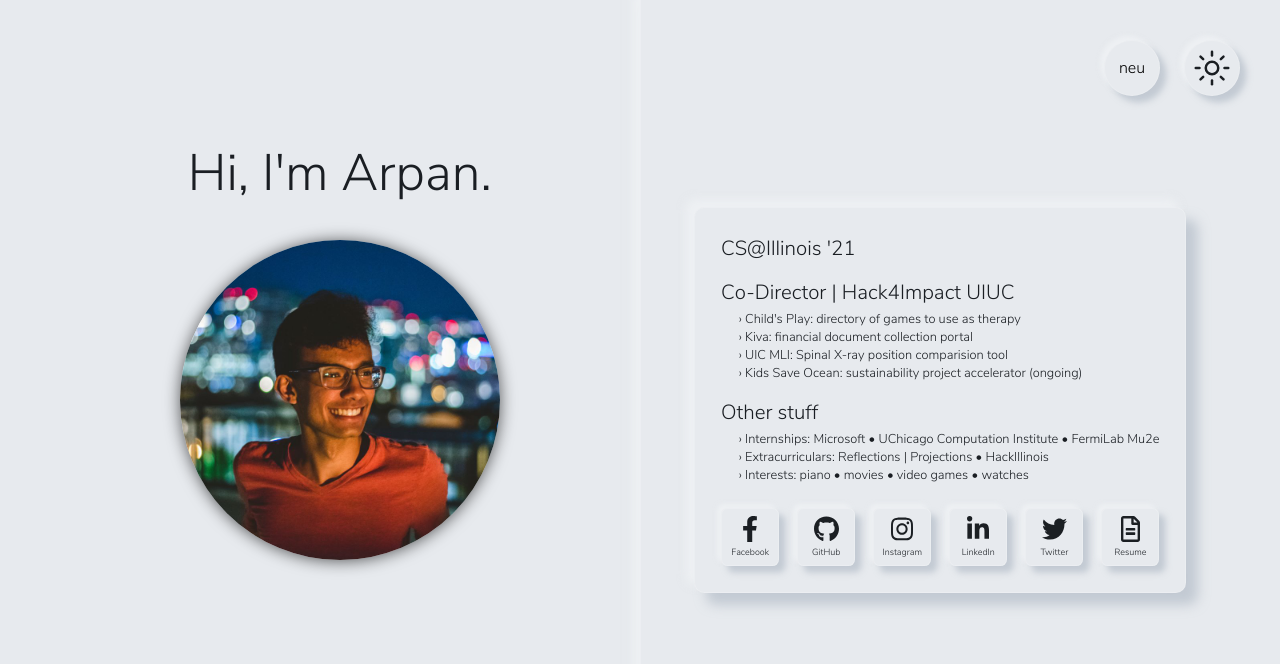
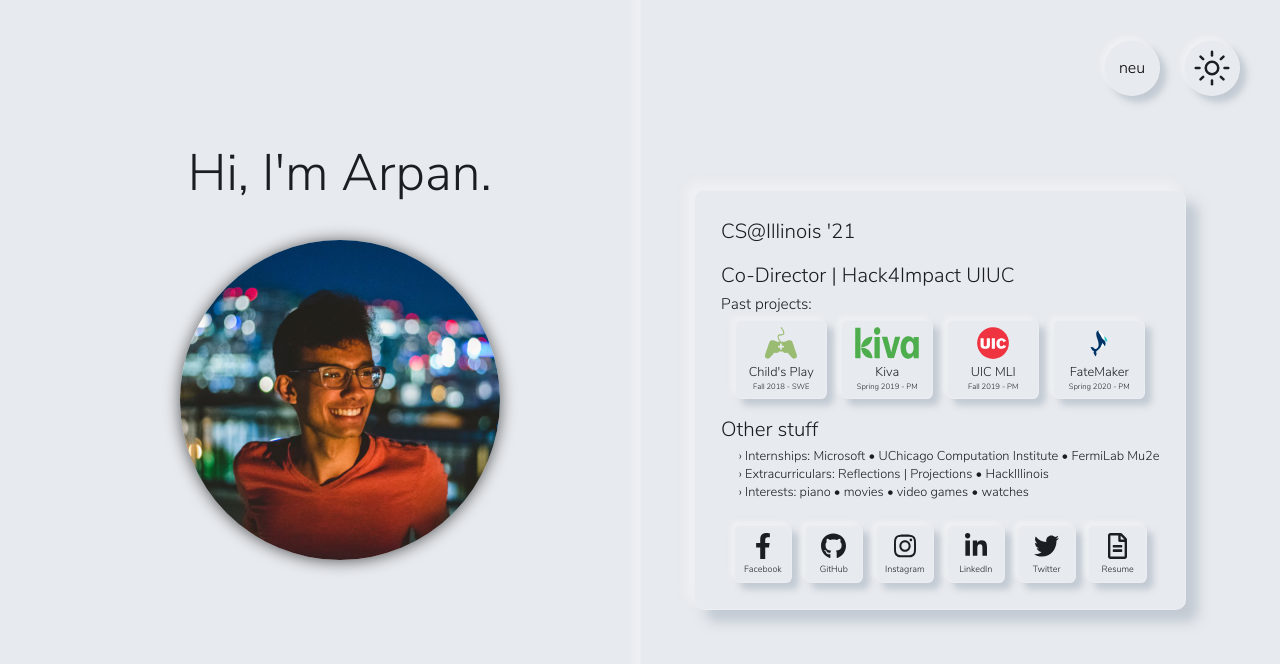
Before and after one commit to arpanlaha/arpanlaha.com, a Gatsby site: page / in a window 1280 px wide. Built offline with nearby package versions, Linux system fonts and the light colour scheme; Gatsby itself is replaced by a stand-in of ours.

Commit message:
update h4i projects

```diff
--- /dev/null
+++ b/src/components/H4IProject.tsx
@@ -0,0 +1,24 @@
+import React, { ReactElement } from "react";
+
+type H4IProjectProps = {
+  href: string;
+  icon: string;
+  project: string;
+  description: string;
+};
+
+export default function H4IProject(props: H4IProjectProps): ReactElement {
+  const { href, icon, project, description } = props;
+  return (
+    <a
+      className="h4i-project"
+      href={href}
+      target="_blank"
+      rel="noopener noreferrer"
+    >
+      <img src={icon} alt={project} />
+      <span>{project}</span>
+      <sub>{description}</sub>
+    </a>
+  );
+}
--- a/src/components/index.ts
+++ b/src/components/index.ts
@@ -1,4 +1,5 @@
+import H4IProject from "./H4IProject";
 import Head from "./Head";
 import Social from "./Social";
 
-export { Head, Social };
+export { H4IProject, Head, Social };
--- a/src/pages/index.tsx
+++ b/src/pages/index.tsx
@@ -1,31 +1,38 @@
 import React, { ReactElement, useEffect, useState } from "react";
-import { Head, Social } from "../components";
+import { H4IProject, Head, Social } from "../components";
 import Img, { FluidObject } from "gatsby-image";
 import { graphql } from "gatsby";
 
+import childsPlay from "../images/childs-play.svg";
 import facebook from "../images/facebook.svg";
+import fateMaker from "../images/fatemaker.svg";
 import file from "../images/file.svg";
 import github from "../images/github.svg";
+import kiva from "../images/kiva.svg";
 import instagram from "../images/instagram.svg";
 import linkedin from "../images/linkedin.svg";
 import moon from "../images/moon.svg";
 import sun from "../images/sun.svg";
 import twitter from "../images/twitter.svg";
+import uic from "../images/uic.svg";
 
 import "../styles/main.scss";
 
+interface FluidImage {
+  childImageSharp: {
+    fluid: FluidObject;
+  };
+}
+
 interface HomeProps {
   data: {
-    main: {
-      childImageSharp: {
-        fluid: FluidObject;
-      };
-    };
+    main: FluidImage;
   };
 }
 
 export default function Home(props: HomeProps): ReactElement {
   const { data } = props;
+  const { main } = data;
   const [light, setLight] = useState(true);
   const [neu, setNeu] = useState(true);
 
@@ -116,7 +123,7 @@ export default function Home(props: HomeProps): ReactElement {
             <div className="main-image-container">
               <Img
                 className="main-image"
-                fluid={data.main.childImageSharp.fluid}
+                fluid={main.childImageSharp.fluid}
                 alt="Arpan Laha"
                 backgroundColor
               />
@@ -127,22 +134,40 @@ export default function Home(props: HomeProps): ReactElement {
           <div className="about">
             <div className="about-text">
               <div className="about-text-section">
-                <p>CS@Illinois '21</p>
+                <h1>CS@Illinois '21</h1>
               </div>
               <div className="about-text-section">
-                <p>Co-Director | Hack4Impact UIUC</p>
-                <ul>
-                  <li>Child's Play: directory of games to use as therapy</li>
-                  <li>Kiva: financial document collection portal</li>
-                  <li>UIC MLI: Spinal X-ray position comparision tool</li>
-                  <li>
-                    Kids Save Ocean: sustainability project accelerator
-                    (ongoing)
-                  </li>
-                </ul>
+                <h1>Co-Director | Hack4Impact UIUC</h1>
+                <h2>Past projects:</h2>
+                <div className="h4i-projects">
+                  <H4IProject
+                    href="https://github.com/hack4impact-uiuc/childs-play-tool"
+                    icon={childsPlay}
+                    project="Child's Play"
+                    description="Fall 2018 - SWE"
+                  />
+                  <H4IProject
+                    href="https://github.com/hack4impact-uiuc/kiva-portfolio-tool"
+                    icon={kiva}
+                    project="Kiva"
+                    description="Spring 2019 - PM"
+                  />
+                  <H4IProject
+                    href="https://github.com/hack4impact-uiuc/mli-client"
+                    icon={uic}
+                    project="UIC MLI"
+                    description="Fall 2019 - PM"
+                  />
+                  <H4IProject
+                    href="https://github.com/hack4impact-uiuc/kids-save-ocean"
+                    icon={fateMaker}
+                    project="FateMaker"
+                    description="Spring 2020 - PM"
+                  />
+                </div>
               </div>
               <div className="about-text-section">
-                <p>Other stuff</p>
+                <h1>Other stuff</h1>
                 <ul>
                   <li>
                     Internships: Microsoft • UChicago Computation Institute •
--- a/src/styles/common.scss
+++ b/src/styles/common.scss
@@ -37,7 +37,7 @@ $transparent: hsla(0, 0, 0, 0);
 
 @mixin neu {
   border-style: solid;
-  border-width: 1px;
+  border-width: 0.2vmin;
   transition: border-color 0.5s, box-shadow 0.5s;
 }
 
--- a/src/styles/main.scss
+++ b/src/styles/main.scss
@@ -53,6 +53,47 @@ $dark-secondary-filter: invert(19%) sepia(16%) saturate(763%) hue-rotate(173deg)
   @media (orientation: landscape) {
     height: 100vh;
     width: 50%;
+  }
+}
+
+@mixin button-row {
+  display: flex;
+  flex-direction: row;
+  justify-content: space-evenly;
+}
+
+@mixin content-button {
+  text-decoration: none;
+  justify-content: space-evenly;
+  border-radius: 0.5vmax;
+
+  @media (orientation: landscape) {
+    height: 4vw;
+    width: 4vw;
+    padding: 0.2vw;
+
+    img {
+      height: 2vw;
+    }
+
+    span {
+      font-size: 0.7vw;
+    }
+  }
+
+  @media (orientation: portrait) {
+    height: 8vw;
+    width: 8vw;
+    padding: 1vw;
+    margin: 1vw 0;
+
+    img {
+      height: 4vw;
+    }
+
+    span {
+      font-size: 2vw;
+    }
   }
 }
 
@@ -244,16 +285,33 @@ body {
     margin: 0;
   }
 
+  h1 {
+    font-weight: normal;
+    margin: 0;
+    margin-bottom: 0.3vw;
+  }
+
+  h2 {
+    font-weight: normal;
+    margin: 0;
+    margin-bottom: 0.15vw;
+  }
+
   ul {
     margin: 0;
-    margin-top: 0.5vh;
     padding: 0;
     padding-left: 3vh;
     list-style-type: "› ";
   }
 
   @media (orientation: landscape) {
-    font-size: 1.6vw;
+    h1 {
+      font-size: 1.6vw;
+    }
+
+    h2 {
+      font-size: 1.2vw;
+    }
 
     ul {
       font-size: 1vw;
@@ -261,21 +319,26 @@ body {
   }
 
   @media (orientation: portrait) {
-    font-size: 4vw;
+    h1 {
+      font-size: 4vw;
+    }
+
+    h2 {
+      font-size: 3vw;
+    }
 
     ul {
-      font-size: 3vw;
+      font-size: 2.5vw;
     }
   }
 }
 
-.socials {
-  display: flex;
-  flex-direction: row;
-  justify-content: space-between;
+.h4i-projects {
+  @include button-row;
+  margin-top: 0.5vw;
 }
 
-.social {
+.h4i-project {
   @include light-neu-button;
   @include center-content;
 
@@ -283,37 +346,60 @@ body {
   justify-content: space-evenly;
   border-radius: 0.5vmax;
 
-  img {
-    @include dark-primary-filter;
-  }
-
   @media (orientation: landscape) {
-    height: 4vw;
-    width: 4vw;
-    padding: 0.2vw;
+    width: 6vw;
+    padding: 0.5vw;
 
     img {
-      height: 2vw;
+      height: 2.5vw;
+      margin-bottom: 0.25vw;
     }
 
     span {
-      font-size: 0.7vw;
+      font-size: 1vw;
+    }
+
+    sub {
+      font-size: 0.6vw;
     }
   }
 
   @media (orientation: portrait) {
-    height: 8vw;
-    width: 8vw;
+    // height: 8vw;
+    width: 12vw;
     padding: 1vw;
     margin: 1vw 0;
 
     img {
-      height: 4vw;
+      height: 5vw;
+      margin-bottom: 0.5vw;
     }
 
     span {
       font-size: 2vw;
     }
+
+    sub {
+      font-size: 1.2vw;
+    }
+  }
+}
+
+.h4i-project:hover {
+  @include light-neu-button-inset;
+}
+
+.socials {
+  @include button-row;
+}
+
+.social {
+  @include center-content;
+  @include light-neu-button;
+  @include content-button;
+
+  img {
+    @include dark-primary-filter;
   }
 }
 
@@ -369,9 +455,16 @@ body {
     @include dark-neu-card;
   }
 
+  .h4i-project {
+    @include dark-neu-button;
+  }
+
+  .h4i-project:hover {
+    @include dark-neu-button-inset;
+  }
+
   .social {
     @include dark-neu-button;
-
     img {
       @include light-primary-filter;
     }
@@ -379,7 +472,6 @@ body {
 
   .social:hover {
     @include dark-neu-button-inset;
-
     img {
       @include light-secondary-filter;
     }
```
Also changed, not shown: src/images/fatemaker.png (renamed from src/images/fatemaker-small.png), src/images/fatemaker.svg (added), src/images/kiva.svg (added).
